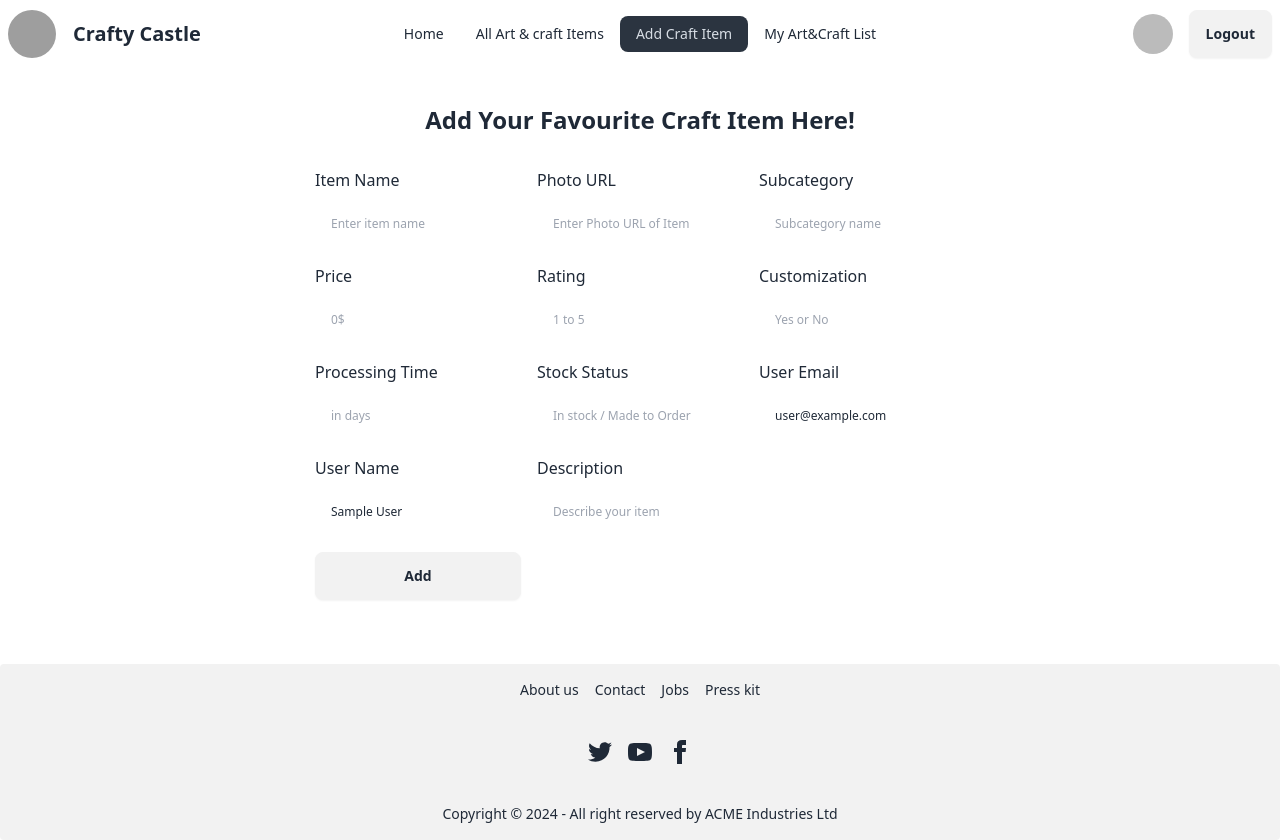
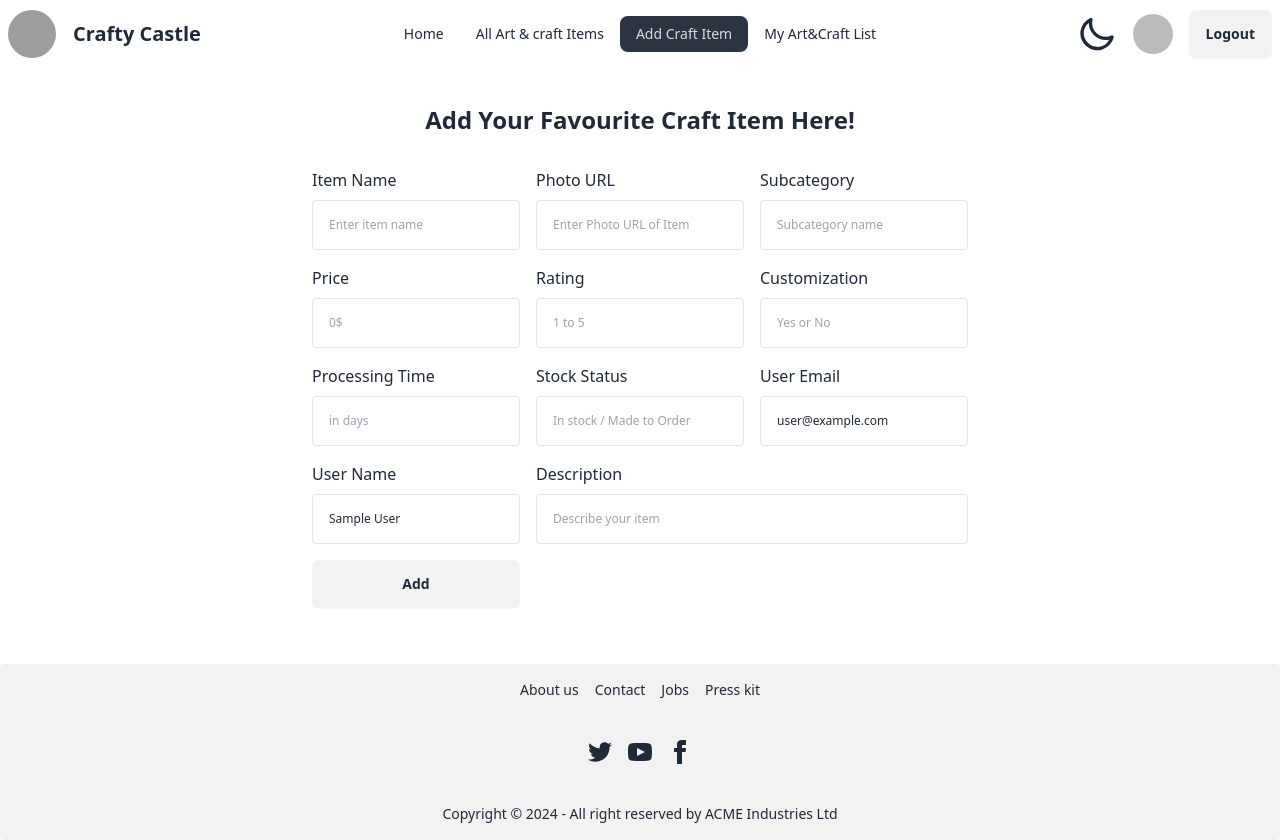
Before and after one commit to AfsanaChoity/art-store-client, a React (Vite) app: page /addItem in a window 1280 px wide. Built offline with nearby package versions, Linux system fonts and the light colour scheme; no server answers; sample sign-in values are in the browser's storage; grey boxes are pictures that could not be loaded.

Commit message:
craft section modified

```diff
--- a/src/PrivateRoute/AddCraftItem.jsx
+++ b/src/PrivateRoute/AddCraftItem.jsx
@@ -57,58 +57,58 @@
                 <div className="">
                     <label>Item Name</label>
                     <br />
-                    <input type="text" name="itemName" className="rounded p-4 mt-2 text-xs" placeholder="Enter item name" required/>
+                    <input type="text" name="itemName" className="border rounded p-4 mt-2 text-xs" placeholder="Enter item name" required/>
                 </div>
                 <div className="">
                     <label>Photo URL</label>
                     <br />
-                    <input type="text" name="photo" className="rounded p-4 mt-2 text-xs" placeholder="Enter Photo URL of Item" required/>
+                    <input type="text" name="photo" className="border rounded p-4 mt-2 text-xs" placeholder="Enter Photo URL of Item" required/>
                 </div>
                 <div className="">
                     <label>Subcategory</label>
                     <br />
-                    <input type="text" name="subcategory" className="rounded p-4 mt-2 text-xs" placeholder="Subcategory name" required/>
+                    <input type="text" name="subcategory" className="border rounded p-4 mt-2 text-xs" placeholder="Subcategory name" required/>
                 </div>
 
                 <div className="">
                     <label>Price</label>
                     <br />
-                    <input type="text" name="price" className="rounded p-4 mt-2 text-xs" placeholder="0$" required/>
+                    <input type="text" name="price" className="border rounded p-4 mt-2 text-xs" placeholder="0$" required/>
                 </div>
                 <div className="">
                     <label>Rating</label>
                     <br />
-                    <input type="text" name="rating" className="rounded p-4 mt-2 text-xs" placeholder="1 to 5" required/>
+                    <input type="text" name="rating" className="border rounded p-4 mt-2 text-xs" placeholder="1 to 5" required/>
                 </div>
                 <div className="">
                     <label>Customization</label>
                     <br />
-                    <input type="text" name="customization" className="rounded p-4 mt-2 text-xs" placeholder="Yes or No" required/>
+                    <input type="text" name="customization" className="border rounded p-4 mt-2 text-xs" placeholder="Yes or No" required/>
                 </div>
                 <div className="">
                     <label>Processing Time</label>
                     <br />
-                    <input type="text" name="processingTime" className="rounded p-4 mt-2 text-xs" placeholder="in days" required/>
+                    <input type="text" name="processingTime" className="border rounded p-4 mt-2 text-xs" placeholder="in days" required/>
                 </div>
                 <div className="">
                     <label>Stock Status</label>
                     <br />
-                    <input type="text" name="stockStatus" className="rounded p-4 mt-2 text-xs" placeholder="In stock / Made to Order" required/>
+                    <input type="text" name="stockStatus" className="border rounded p-4 mt-2 text-xs" placeholder="In stock / Made to Order" required/>
                 </div>
                 <div className="">
                     <label>User Email</label>
                     <br />
-                    <input type="email" name="email" className="rounded p-4 mt-2 text-xs" placeholder="Enter your email" defaultValue={user.email} required/>
+                    <input type="email" name="email" className="border rounded p-4 mt-2 text-xs" placeholder="Enter your email" defaultValue={user.email} required/>
                 </div>
                 <div className="">
                     <label>User Name</label>
                     <br />
-                    <input type="text" name="name" className="rounded p-4 mt-2 text-xs" placeholder="Enter your name" defaultValue={user.displayName} required/>
+                    <input type="text" name="name" className="border rounded p-4 mt-2 text-xs" placeholder="Enter your name" defaultValue={user.displayName} required/>
                 </div>
                 <div className="grid col-span-2">
                     <label>Description</label>
 
-                    <input type="text" name="description" className="rounded p-4 mt-2 text-xs" placeholder="Describe your item"  required/>
+                    <input type="text" name="description" className="border rounded p-4 mt-2 text-xs" placeholder="Describe your item"  required/>
                 </div>
 
 
--- a/src/components/CraftItemSection.jsx
+++ b/src/components/CraftItemSection.jsx
@@ -13,7 +13,7 @@
 
 
     useEffect(() => {
-        fetch(`http://localhost:5000/myItem/${user?.email}`)
+        fetch(`http://localhost:5000/artCraftItems`)
             .then(res => res.json())
             .then(data => {
                 setItem(data);
--- a/src/components/Navbar.jsx
+++ b/src/components/Navbar.jsx
@@ -1,4 +1,4 @@
-import { useContext } from "react";
+import { useContext, useEffect, useState } from "react";
 import { NavLink } from "react-router-dom";
 import { AuthContext } from "../AuthProvider/AuthProvider";
 import { Tooltip } from 'react-tooltip'
@@ -7,6 +7,13 @@
 const Navbar = () => {
 
     const { logout, user } = useContext(AuthContext);
+    const [theme, setTheme] = useState(localStorage.getItem("theme") ? localStorage.getItem("theme") : "light");
+
+    useEffect(() =>{
+        localStorage.setItem("theme", theme);
+        const localTheme = localStorage.getItem("theme");
+        document.querySelector("html").setAttribute("data-theme", localTheme);
+    }, [theme]);
     // console.log(user);
 
     const navLinks = <>
@@ -17,6 +24,15 @@
         {/* <li><NavLink to='/contact'>Contact</NavLink></li> */}
         {/* <li><NavLink to='/contact'>About Us</NavLink></li> */}
     </>
+
+    const handleToggle = (e) =>{
+        if(e.target.checked){
+            setTheme("dark");
+        }
+        else{
+            setTheme("light");
+        }
+    }
     return (
         <div>
             <div className="navbar bg-base-100">
@@ -38,10 +54,22 @@
                     </ul>
                 </div>
                 <div className="navbar-end gap-4">
+                    <label className="swap swap-rotate">
+
+                        {/* this hidden checkbox controls the state */}
+                        <input type="checkbox" onChange={handleToggle}/>
+
+                        {/* sun icon */}
+                        <svg className="swap-on fill-current w-10 h-10" xmlns="http://www.w3.org/2000/svg" viewBox="0 0 24 24"><path d="M5.64,17l-.71.71a1,1,0,0,0,0,1.41,1,1,0,0,0,1.41,0l.71-.71A1,1,0,0,0,5.64,17ZM5,12a1,1,0,0,0-1-1H3a1,1,0,0,0,0,2H4A1,1,0,0,0,5,12Zm7-7a1,1,0,0,0,1-1V3a1,1,0,0,0-2,0V4A1,1,0,0,0,12,5ZM5.64,7.05a1,1,0,0,0,.7.29,1,1,0,0,0,.71-.29,1,1,0,0,0,0-1.41l-.71-.71A1,1,0,0,0,4.93,6.34Zm12,.29a1,1,0,0,0,.7-.29l.71-.71a1,1,0,1,0-1.41-1.41L17,5.64a1,1,0,0,0,0,1.41A1,1,0,0,0,17.66,7.34ZM21,11H20a1,1,0,0,0,0,2h1a1,1,0,0,0,0-2Zm-9,8a1,1,0,0,0-1,1v1a1,1,0,0,0,2,0V20A1,1,0,0,0,12,19ZM18.36,17A1,1,0,0,0,17,18.36l.71.71a1,1,0,0,0,1.41,0,1,1,0,0,0,0-1.41ZM12,6.5A5.5,5.5,0,1,0,17.5,12,5.51,5.51,0,0,0,12,6.5Zm0,9A3.5,3.5,0,1,1,15.5,12,3.5,3.5,0,0,1,12,15.5Z" /></svg>
+
+                        {/* moon icon */}
+                        <svg className="swap-off fill-current w-10 h-10" xmlns="http://www.w3.org/2000/svg" viewBox="0 0 24 24"><path d="M21.64,13a1,1,0,0,0-1.05-.14,8.05,8.05,0,0,1-3.37.73A8.15,8.15,0,0,1,9.08,5.49a8.59,8.59,0,0,1,.25-2A1,1,0,0,0,8,2.36,10.14,10.14,0,1,0,22,14.05,1,1,0,0,0,21.64,13Zm-9.5,6.69A8.14,8.14,0,0,1,7.08,5.22v.27A10.15,10.15,0,0,0,17.22,15.63a9.79,9.79,0,0,0,2.1-.22A8.11,8.11,0,0,1,12.14,19.73Z" /></svg>
+
+                    </label>
                     {
                         user ? <div className="flex items-center gap-4">
 
-                                <img data-tooltip-id="my-tooltip" data-tooltip-content={user.displayName? user.displayName: "Not Found"}  className="rounded-full w-10 h-10 " alt="img" src={user.photoURL ? user.photoURL : "https://m.media-amazon.com/images/I/71ZtQnzOU4L._AC_UY1100_.jpg"} />
+                            <img data-tooltip-id="my-tooltip" data-tooltip-content={user.displayName ? user.displayName : "Not Found"} className="rounded-full w-10 h-10 " alt="img" src={user.photoURL ? user.photoURL : "https://m.media-amazon.com/images/I/71ZtQnzOU4L._AC_UY1100_.jpg"} />
 
                             <button onClick={logout} className="btn">Logout</button>
                         </div> :
@@ -52,7 +80,7 @@
                     }
                 </div>
             </div>
-            <Tooltip  id="my-tooltip" />
+            <Tooltip id="my-tooltip" />
         </div>
     );
 };
--- a/tailwind.config.js
+++ b/tailwind.config.js
@@ -4,8 +4,8 @@
     "./index.html",
     "./src/**/*.{js,ts,jsx,tsx}",
   ],
-  theme: {
-    extend: {},
+  daisyui: {
+    themes: ["light", "dark"],
   },
   plugins: [
     require('daisyui'),
```
Also changed, not shown: src/PrivateRoute/UpdateItem.jsx (+9 -9 lines).
